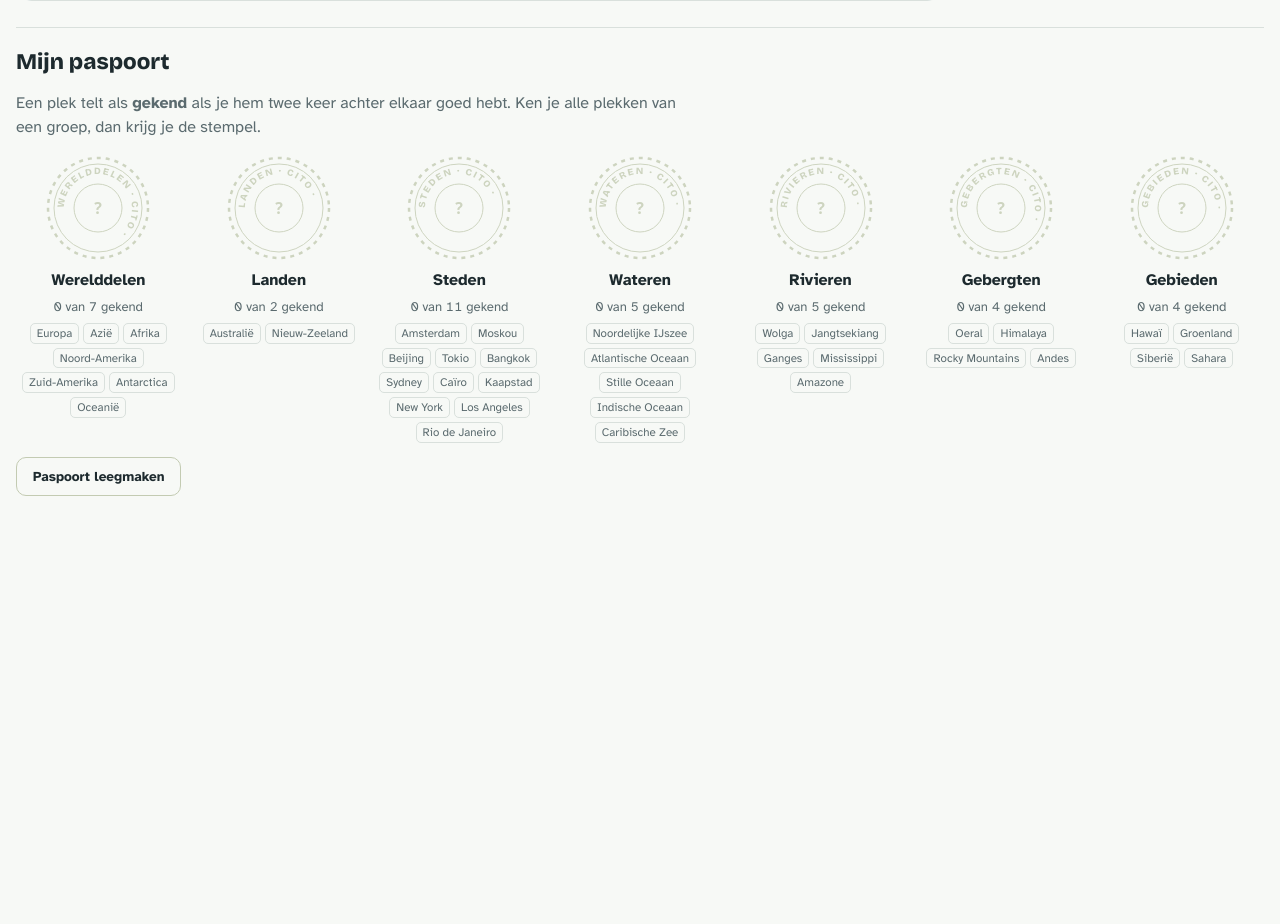
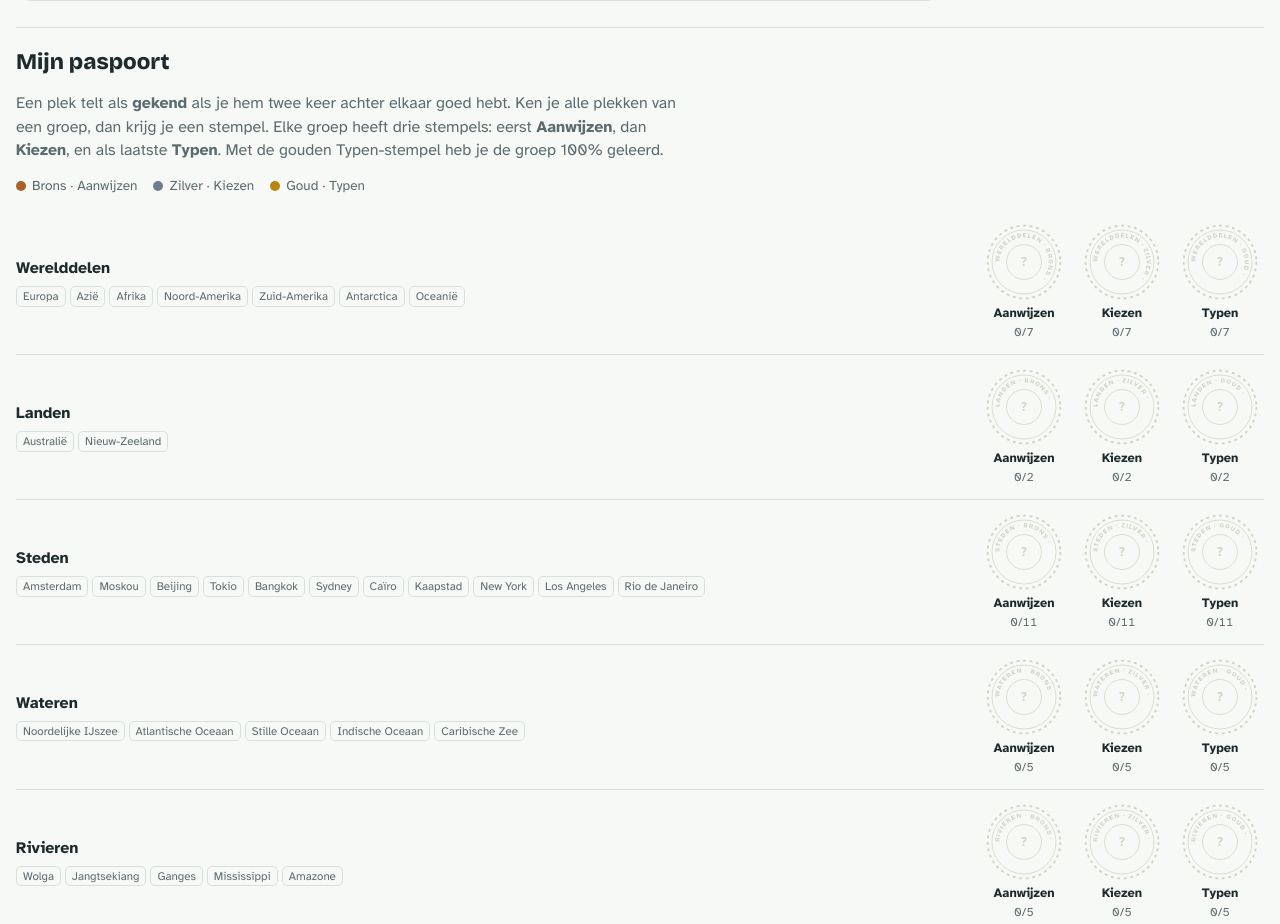
Before and after one commit to erikhupkes-stack/erikhupkes.github.io, a plain HTML site: page spellen/topotrainer-wereld.html in a window 1280 px wide. Shown: the part 787-1711 px from the top of the page. Before the commit the page ends 1315 px from the top, so only its background shows below. Drawn offline with nearby package versions, Linux system fonts and the light colour scheme.

Commit message:
Topotrainers: drie stempels per groep (brons, zilver, goud)
Voortgang wordt per oefenvorm bijgehouden. Aanwijzen levert brons op,
Kiezen zilver en Typen goud (100% geleerd). Oude voortgang telt als
Aanwijzen.

Co-Authored-By: Claude Opus 5.5 <noreply@anthropic.com>
Claude-Session: https://claude.ai/code/session_01C1dMZhP4qwz97fcCGRQy42

```diff
--- a/spellen/topotrainer-wereld.html
+++ b/spellen/topotrainer-wereld.html
@@ -18,6 +18,7 @@ body{margin:0}
   --ink:#1d2a2e; --muted:#5b6b6f; --paper:#f7f9f6; --line:#d9e0dc;
   --accent:#c8255f; --accent-soft:#c8255f22;
   --river:#2a76b5; --mount:#8b5a2b; --city:#1d2a2e;
+  --brons:#a8622a; --zilver:#6f7d8c; --goud:#b8860b; --zilver-soft:#6f7d8c1a; --goud-soft:#e0b0222e;
   --good:#2b8a3e; --good-soft:#2b8a3e1f; --bad:#d6336c; --bad-soft:#e0313118;
   --display:"Bricolage Grotesque", "Trebuchet MS", system-ui, sans-serif;
   --body:"Atkinson Hyperlegible", "Segoe UI", system-ui, sans-serif;
@@ -27,12 +28,14 @@ body{margin:0}
   --ink:#e6eee9; --muted:#9aaba5; --paper:#141c1f; --line:#2b3a36;
   --accent:#ff6f9f; --accent-soft:#ff6f9f2a;
   --river:#5eaee8; --mount:#d0a173; --city:#e6eee9;
+  --brons:#d98f52; --zilver:#b7c3cf; --goud:#f2c94c; --zilver-soft:#b7c3cf1f; --goud-soft:#f2c94c26;
   --good:#5fd07a; --good-soft:#5fd07a22; --bad:#ff7a9c; --bad-soft:#ff7a9c22; color-scheme:dark}}
 :root[data-theme="dark"]{
   --sea:#0f1f27; --sea-deep:#0b1820; --land:#26322d; --border:#3b4a42;
   --ink:#e6eee9; --muted:#9aaba5; --paper:#141c1f; --line:#2b3a36;
   --accent:#ff6f9f; --accent-soft:#ff6f9f2a;
   --river:#5eaee8; --mount:#d0a173; --city:#e6eee9;
+  --brons:#d98f52; --zilver:#b7c3cf; --goud:#f2c94c; --zilver-soft:#b7c3cf1f; --goud-soft:#f2c94c26;
   --good:#5fd07a; --good-soft:#5fd07a22; --bad:#ff7a9c; --bad-soft:#ff7a9c22; color-scheme:dark}
 *{box-sizing:border-box}
 html,body{background:var(--paper);color:var(--ink)}
@@ -106,7 +109,7 @@ button:focus-visible,input:focus-visible{outline:3px solid var(--accent);outline
 .passport{border-top:1.5px solid var(--line);padding-top:18px;display:flex;flex-direction:column;gap:14px}
 .passport h2{font-family:var(--display);font-weight:800;font-size:1.4rem;margin:0}
 .passport p{margin:0;color:var(--muted);max-width:65ch}
-.stamps{display:grid;grid-template-columns:repeat(auto-fill,minmax(150px,1fr));gap:16px}
+.stamps{display:flex;flex-direction:column}
 .stamp{display:flex;flex-direction:column;gap:6px;align-items:center;text-align:center;min-width:0}
 .stamp svg{width:110px;height:110px}
 .stamp .cnt{font-size:.82rem;color:var(--muted);font-variant-numeric:tabular-nums}
@@ -140,6 +143,23 @@ button:focus-visible,input:focus-visible{outline:3px solid var(--accent);outline
   .side .answers{grid-template-columns:1fr}
   .side .typerow input{flex-basis:100%}
 }
+
+/* three stamp levels per group: aanwijzen = brons, kiezen = zilver, typen = goud */
+.prow{display:grid;grid-template-columns:minmax(0,1fr) auto;gap:10px 20px;align-items:center;padding-block:12px;border-top:1px solid var(--line)}
+.prow:first-child{border-top:0}
+.pname{display:flex;flex-direction:column;gap:6px;min-width:0}
+.pname .itemlist{justify-content:flex-start}
+.plevels{display:flex;gap:10px}
+.lvl{display:flex;flex-direction:column;align-items:center;gap:2px;text-align:center;width:88px}
+.lvl svg{width:80px;height:80px}
+.lvl b{font-size:.8rem}
+.lvl .cnt{font-size:.75rem;color:var(--muted);font-variant-numeric:tabular-nums}
+.itemlist span.l1{border-color:var(--brons);color:var(--ink)}
+.itemlist span.l2{border-color:var(--zilver);color:var(--ink);background:var(--zilver-soft)}
+.itemlist span.l3{border-color:var(--goud);color:var(--ink);background:var(--goud-soft);font-weight:700}
+.legend{display:flex;flex-wrap:wrap;gap:6px 16px;font-size:.85rem;color:var(--muted)}
+.legend i{display:inline-block;width:10px;height:10px;border-radius:50%;margin-right:6px;vertical-align:-1px}
+@media(max-width:560px){.prow{grid-template-columns:1fr}.plevels{justify-content:space-between}.lvl{width:auto;flex:1}}
 </style>
 </head>
 <body>
@@ -195,7 +215,8 @@ button:focus-visible,input:focus-visible{outline:3px solid var(--accent);outline
 
   <section class="passport" id="passport">
     <h2>Mijn paspoort</h2>
-    <p>Een plek telt als <b>gekend</b> als je hem twee keer achter elkaar goed hebt. Ken je alle plekken van een groep, dan krijg je de stempel.</p>
+    <p>Een plek telt als <b>gekend</b> als je hem twee keer achter elkaar goed hebt. Ken je alle plekken van een groep, dan krijg je een stempel. Elke groep heeft drie stempels: eerst <b>Aanwijzen</b>, dan <b>Kiezen</b>, en als laatste <b>Typen</b>. Met de gouden Typen-stempel heb je de groep 100% geleerd.</p>
+    <div class="legend"><span><i style="background:var(--brons)"></i>Brons · Aanwijzen</span><span><i style="background:var(--zilver)"></i>Zilver · Kiezen</span><span><i style="background:var(--goud)"></i>Goud · Typen</span></div>
     <div class="stamps" id="stamps"></div>
     <button class="btn ghost reset" id="resetBtn">Paspoort leegmaken</button>
   </section>
@@ -265,8 +286,6 @@ const KEY='lise-topo-v1';
 let store={items:{},cats:CATS.map(c=>c.id),mode:'bekijk'};
 try{const s=JSON.parse(localStorage.getItem(KEY)||'null'); if(s) store=Object.assign(store,s);}catch(e){}
 function save(){try{localStorage.setItem(KEY,JSON.stringify(store))}catch(e){}}
-const st=id=>store.items[id]||(store.items[id]={streak:0,ok:0,bad:0});
-const known=id=>(store.items[id]?.streak||0)>=2;
 
 /* ---------- map ---------- */
 const W=960,H=500;
@@ -360,6 +379,16 @@ function drawLabels(list){
 /* ---------- UI state ---------- */
 const $=id=>document.getElementById(id);
 let mode=store.mode, round=null;
+const LEVELS=[
+  {m:'wijs', n:'Aanwijzen', medal:'brons',  col:'var(--brons)'},
+  {m:'kies', n:'Kiezen',    medal:'zilver', col:'var(--zilver)'},
+  {m:'typ',  n:'Typen',     medal:'goud',   col:'var(--goud)'},
+];
+// progress is kept per practice mode; older saves (one shared list) count as Aanwijzen
+if(!store.prog){store.prog={wijs:store.items||{},kies:{},typ:{}}; delete store.items; save();}
+const sget=(id,m=mode)=>store.prog[m]?.[id];
+const st=(id,m=mode)=>{const b=store.prog[m]||(store.prog[m]={}); return b[id]||(b[id]={streak:0,ok:0,bad:0})};
+const known=(id,m=mode)=>(sget(id,m)?.streak||0)>=2;
 const chipsEl=$('chips');
 CATS.forEach(c=>{
   const b=document.createElement('button'); b.className='chip'; b.dataset.cat=c.id;
@@ -392,7 +421,7 @@ function start(){
    Places she already knows (2x in a row right) only come back for a short review,
    oldest first, and fill a whole round only when everything is known. */
 function weightOf(i){
-  const s=store.items[i.id];
+  const s=sget(i.id);
   if(!s||(!s.ok&&!s.bad)) return 3;                 // nog nooit gevraagd
   if(s.streak===0) return 4+Math.min(s.bad,3);      // laatst fout
   return 2;                                         // 1x goed, nog niet gekend
@@ -407,7 +436,7 @@ function weightedPick(list,n,w){
   return out;
 }
 function oldestKnown(list,n){
-  const sorted=[...list].sort((a,b)=>(store.items[a.id]?.last||0)-(store.items[b.id]?.last||0));
+  const sorted=[...list].sort((a,b)=>(sget(a.id)?.last||0)-(sget(b.id)?.last||0));
   return weightedPick(sorted.slice(0,Math.max(n*3,4)),n,()=>1);
 }
 function pickRound(p){
@@ -514,34 +543,36 @@ const ICON={
   gb:'<path d="M-15 10q8-12 15-5t15-6" fill="none" stroke="currentColor" stroke-width="2.6" stroke-linecap="round"/><circle cx="8" cy="-8" r="4" fill="currentColor"/>',
 };
 const TILT={wd:-8,la:6,st:-4,wa:9,ri:-11,ge:4,gb:-6};
-function stampSVG(c,earned){
-  const id='sp'+c.id, col=earned?'var(--accent)':'var(--border)';
-  return `<svg viewBox="-55 -55 110 110" aria-hidden="true" style="color:${col}"><g transform="rotate(${earned?TILT[c.id]:0})" opacity="${earned?.95:.8}">
-   <circle r="50" fill="none" stroke="currentColor" stroke-width="2.5" ${earned?'':'stroke-dasharray="4 5"'}/>
+function stampSVG(c,lv,earned){
+  const id='sp'+c.id+lv.m, col=earned?lv.col:'var(--border)', tilt=earned?((c.id.charCodeAt(0)+lv.m.length*7)%17-8):0;
+  return `<svg viewBox="-55 -55 110 110" aria-hidden="true" style="color:${col}"><g transform="rotate(${tilt})" opacity="${earned?.95:.8}">
+   <circle r="50" fill="none" stroke="currentColor" stroke-width="${earned&&lv.m==='typ'?4:2.5}" ${earned?'':'stroke-dasharray="4 5"'}/>
    <circle r="44" fill="none" stroke="currentColor" stroke-width="1"/>
    <circle r="24" fill="none" stroke="currentColor" stroke-width="1"/>
    <path id="${id}" d="M-34 0a34 34 0 1 1 68 0a34 34 0 1 1 -68 0" fill="none"/>
-   <text font-family="Bricolage Grotesque,system-ui,sans-serif" font-weight="800" font-size="9.5" letter-spacing="1.6" fill="currentColor"><textPath href="#${id}" startOffset="0">${c.n.toUpperCase()} · CITO · </textPath></text>
+   <text font-family="Bricolage Grotesque,system-ui,sans-serif" font-weight="800" font-size="8.6" letter-spacing="1.3" fill="currentColor"><textPath href="#${id}" startOffset="0">${c.n.toUpperCase()} · ${lv.medal.toUpperCase()} · </textPath></text>
    <g>${earned?ICON[c.id]:'<text text-anchor="middle" dy=".35em" font-size="16" font-weight="700" fill="currentColor" font-family="system-ui">?</text>'}</g></g></svg>`;
 }
 let lastEarned=null;
 function updatePassport(){
-  let earned=0;
+  const got=[];
   $('stamps').innerHTML=CATS.map(c=>{
-    const its=ITEMS.filter(i=>i.cat===c.id), kn=its.filter(i=>known(i.id)).length, ok=kn===its.length;
-    if(ok) earned++;
-    return `<div class="stamp">${stampSVG(c,ok)}<b>${c.n}</b><span class="cnt">${kn} van ${its.length} gekend</span>
-      <div class="itemlist">${its.map(i=>`<span class="${known(i.id)?'k':(store.items[i.id]?.ok?'h':'')}">${i.n}</span>`).join('')}</div></div>`;
+    const its=ITEMS.filter(i=>i.cat===c.id);
+    const lv=LEVELS.map(L=>{const k=its.filter(i=>known(i.id,L.m)).length, ok=k===its.length; if(ok)got.push(c.n+' · '+L.n); return {L,k,ok}});
+    const best=i=>LEVELS.reduce((b,L,j)=>known(i.id,L.m)?j+1:b,0);
+    return `<div class="prow"><div class="pname"><b>${c.n}</b>
+      <div class="itemlist">${its.map(i=>`<span class="l${best(i)}">${i.n}</span>`).join('')}</div></div>
+      <div class="plevels">${lv.map(({L,k,ok})=>`<div class="lvl">${stampSVG(c,L,ok)}<b>${L.n}</b><span class="cnt">${k}/${its.length}</span></div>`).join('')}</div></div>`;
   }).join('');
-  $('ppCount').textContent=`${earned} van 7 stempels`;
-  if(lastEarned!==null && earned>lastEarned) toast('Nieuwe stempel in je paspoort!');
-  lastEarned=earned;
+  $('ppCount').textContent=`${got.length} van ${CATS.length*LEVELS.length} stempels`;
+  if(lastEarned){const nieuw=got.filter(g=>!lastEarned.includes(g)); if(nieuw.length) toast(nieuw[0].endsWith('Typen')?'Gouden stempel: '+nieuw[0].split(' · ')[0]+' is 100% geleerd!':'Nieuwe stempel: '+nieuw[0]);}
+  lastEarned=got;
 }
 $('ppBtn').onclick=()=>$('passport').scrollIntoView({behavior:'smooth'});
 let armed=false;
 $('resetBtn').onclick=()=>{
   if(!armed){armed=true;$('resetBtn').textContent='Zeker weten? Klik nog een keer';setTimeout(()=>{armed=false;$('resetBtn').textContent='Paspoort leegmaken'},4000);return}
-  store.items={}; save(); armed=false; $('resetBtn').textContent='Paspoort leegmaken'; lastEarned=null; updatePassport(); toast('Paspoort is leeg');
+  store.prog={wijs:{},kies:{},typ:{}}; save(); armed=false; $('resetBtn').textContent='Paspoort leegmaken'; lastEarned=null; lastEarned=null; updatePassport(); toast('Paspoort is leeg');
 };
 let tt;function toast(t){const e=$('toast');e.textContent=t;e.hidden=false;clearTimeout(tt);tt=setTimeout(()=>e.hidden=true,2600)}
 
```
Also changed, not shown: spellen/topotrainer-azie.html (+51 -20 lines).
